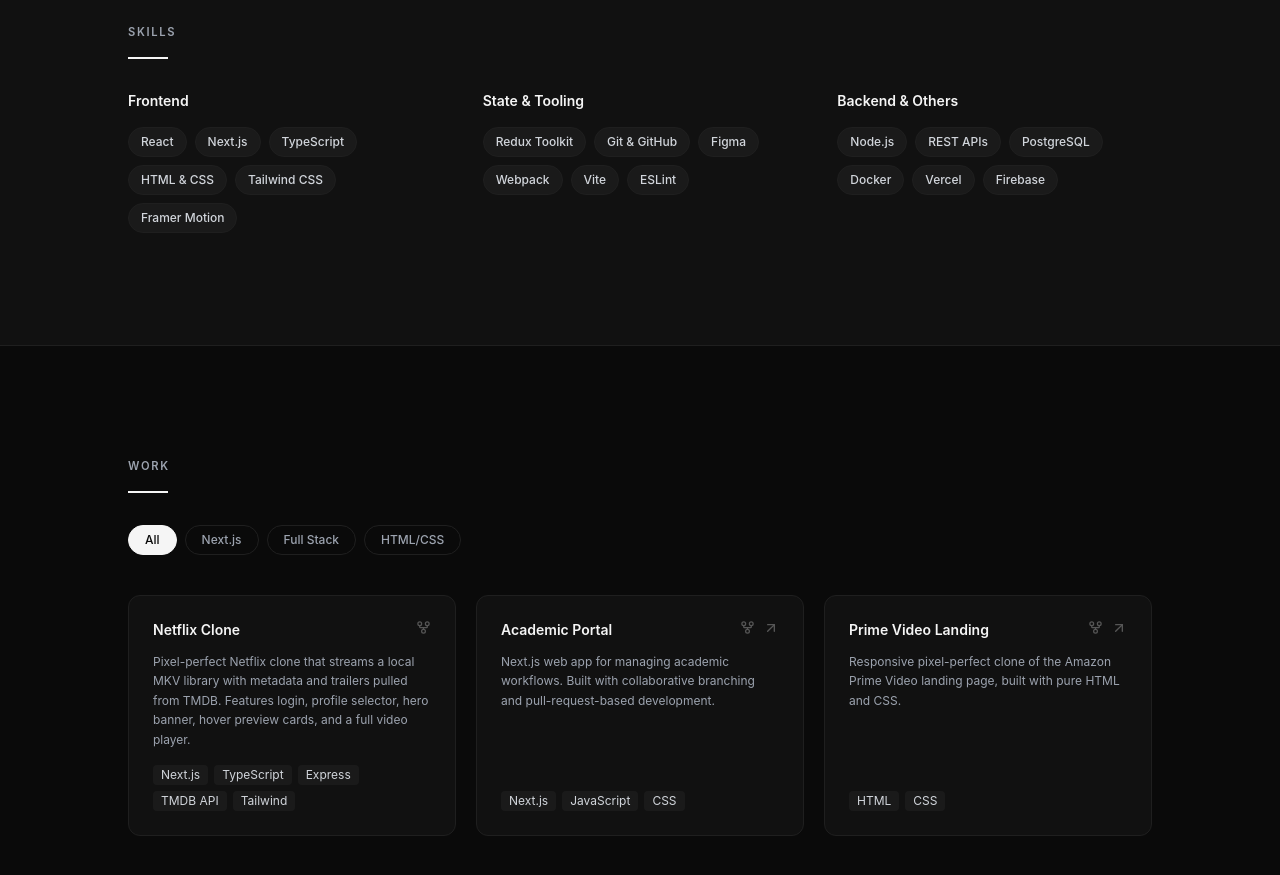
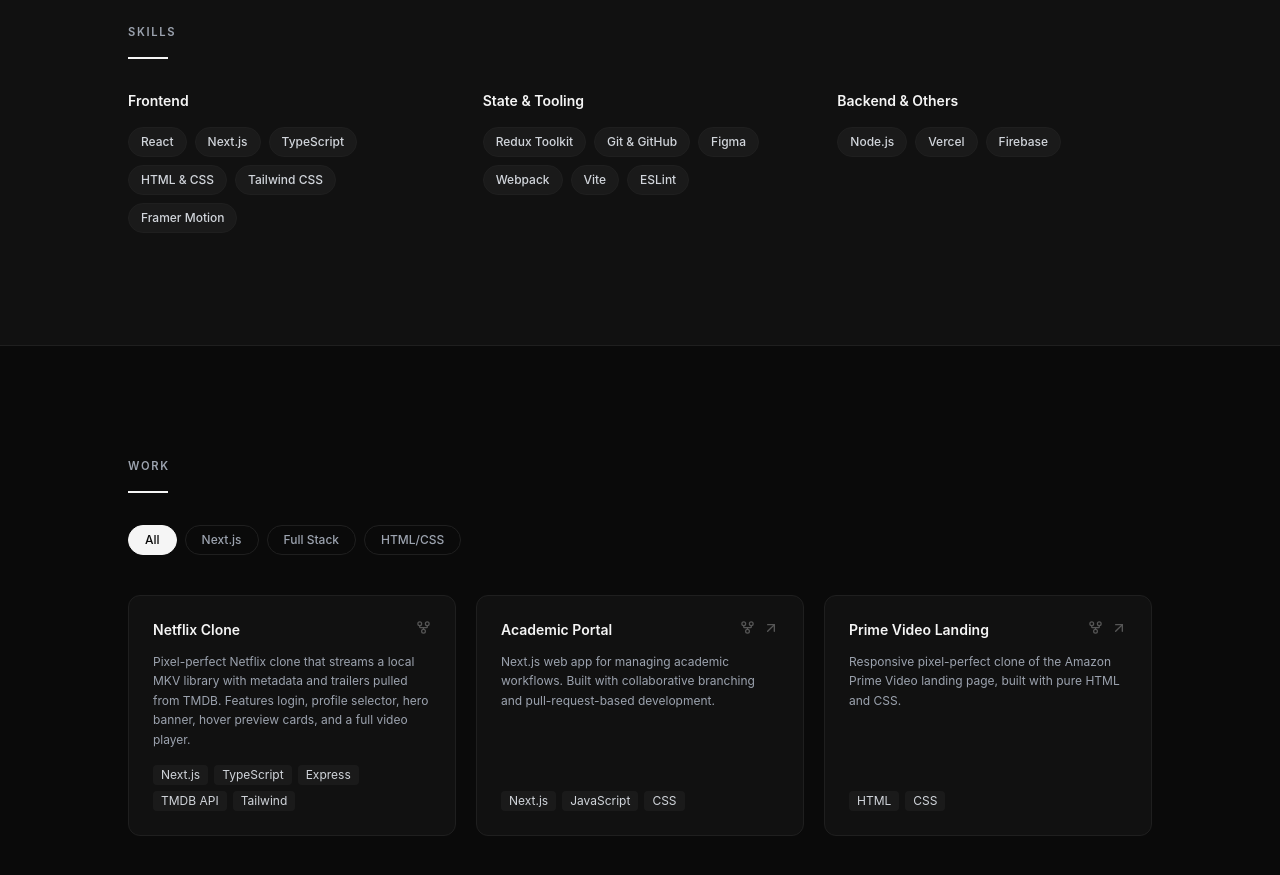
Before and after one commit to haseebfarooqi101/portfolio, a Next.js app: page / in a window 1280 px wide. Shown: the part 1660-2535 px from the top of the page. Built offline with nearby package versions, Linux system fonts and the light colour scheme.

Commit message:
Update backend skills in Skills component
Removed 'REST APIs' and 'PostgreSQL' from the backend skills list.

```diff
--- a/src/components/Skills.tsx
+++ b/src/components/Skills.tsx
@@ -12,7 +12,7 @@
   },
   {
     category: "Backend & Others",
-    skills: ["Node.js", "REST APIs", "PostgreSQL", "Docker", "Vercel", "Firebase"],
+    skills: ["Node.js", "Vercel", "Firebase"],
   },
 ];
 
```
